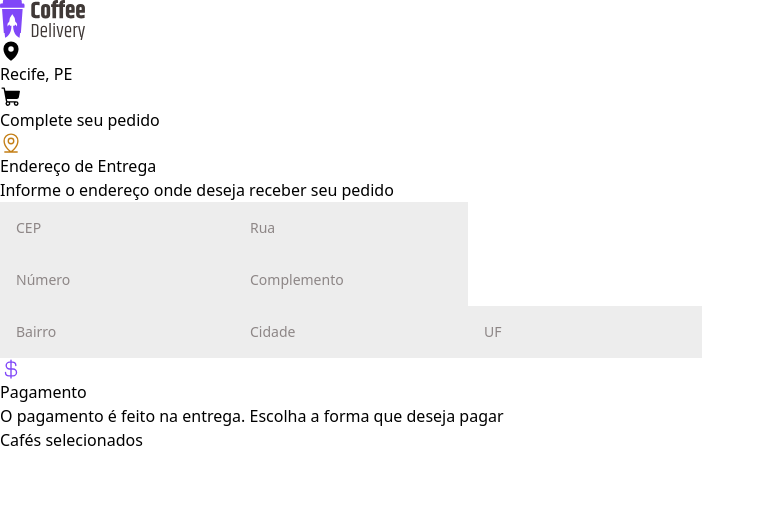
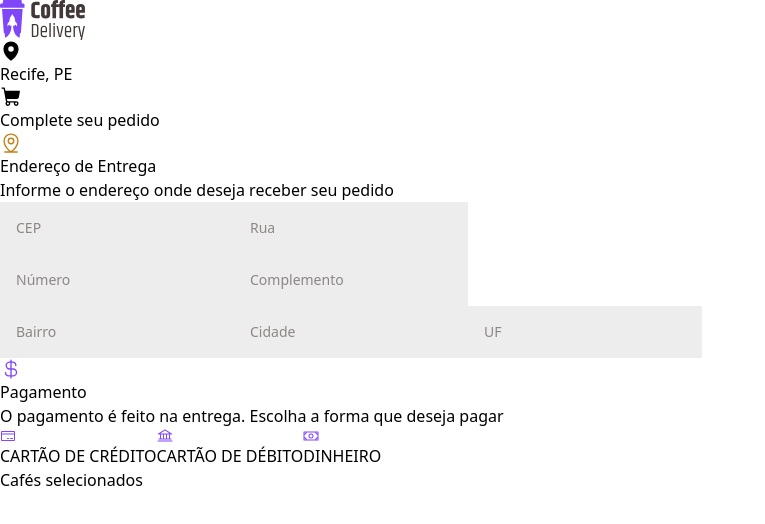
Before and after one commit to joaogabriellyra/coffee-delivery, a React (Vite) app: page /checkout in a window 1280 px wide. Shown: the top 524 px of the page, without its empty margins (0-765 px from the left). Built offline with nearby package versions, Linux system fonts and the light colour scheme.

Commit message:
add the payment method

```diff
--- a/src/pages/checkout.tsx
+++ b/src/pages/checkout.tsx
@@ -1,4 +1,10 @@
-import { MapPinLine, CurrencyDollar } from '@phosphor-icons/react'
+import {
+  MapPinLine,
+  CurrencyDollar,
+  CreditCard,
+  Bank,
+  Money,
+} from '@phosphor-icons/react'
 
 export function Checkout() {
   return (
@@ -52,6 +58,35 @@ export function Checkout() {
                 </span>
               </div>
             </div>
+            <div className="flex gap-3">
+              <button
+                type="button"
+                className="flex-1 flex items-center justify-center gap-2 p-4 rounded-lg bg-[#E6E5E5] hover:bg-[#D7D5D5] transition-colors"
+              >
+                <CreditCard size={16} color="#8047F8" />
+                <span className="text-[#574F4D] text-xs font-medium whitespace-nowrap">
+                  CARTÃO DE CRÉDITO
+                </span>
+              </button>
+              <button
+                type="button"
+                className="flex-1 flex items-center justify-center gap-2 p-4 rounded-lg bg-[#E6E5E5] hover:bg-[#D7D5D5] transition-colors"
+              >
+                <Bank size={16} color="#8047F8" />
+                <span className="text-[#574F4D] text-xs font-medium whitespace-nowrap">
+                  CARTÃO DE DÉBITO
+                </span>
+              </button>
+              <button
+                type="button"
+                className="flex-1 flex items-center justify-center gap-2 p-4 rounded-lg bg-[#E6E5E5] hover:bg-[#D7D5D5] transition-colors"
+              >
+                <Money size={16} color="#8047F8" />
+                <span className="text-[#574F4D] text-xs font-medium whitespace-nowrap">
+                  DINHEIRO
+                </span>
+              </button>
+            </div>
           </div>
         </div>
       </div>
```
